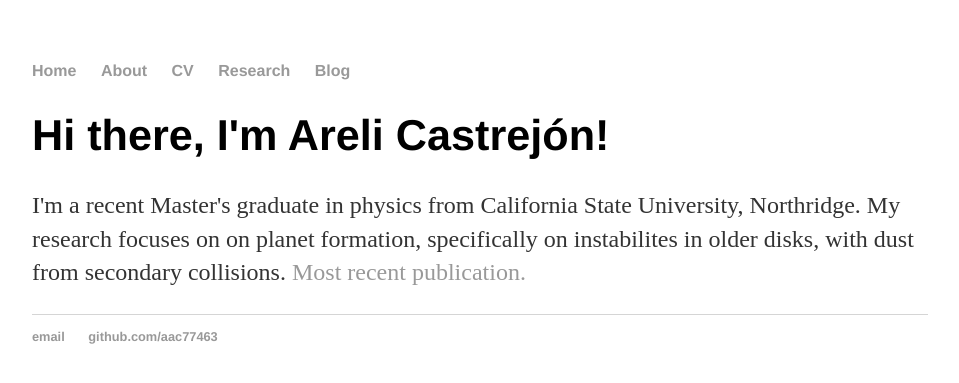
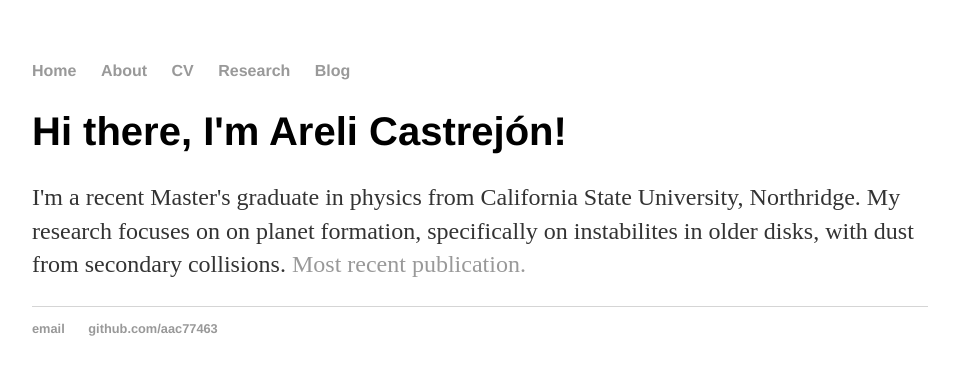
Before and after one commit to aac77463/aac77463.github.io, a Jekyll site: the page built from index.html, in a window 1280 px wide. Shown: the top 383 px of the page, without its empty margins (160-1119 px from the left). Built offline with Jekyll 4.4.1, drawn with Linux system fonts in a browser that asks for light colours.

Commit message:
css styling fontsize

```diff
--- a/css/main.css
+++ b/css/main.css
@@ -6,10 +6,10 @@
 p, ul { font-size: 1.5em; line-height: 1.4em; color: #333; }
 
 h1, h2, h3, h4 { font-family: 'Helvetica', 'Arial', 'Sans-Serif'; }
-h1 { font-size: 2.7em;  }
-h2 { font-size: 2.3em; }
+h1 { font-size: 2.5em;  }
+h2 { font-size: 2.1em; }
 h3 { font-size: 1.9em; }
-h4 { font-size: 1.7em; }
+h4 { font-size: 1.5em; }
 
 nav ul, footer ul { font-size: 1em; font-family: 'Helvetica', 'Arial', 'Sans-Serif'; padding: 0px; list-style: none; font-weight: bold; }
 nav ul li, footer ul li { display: inline; margin-right: 20px; }
```
